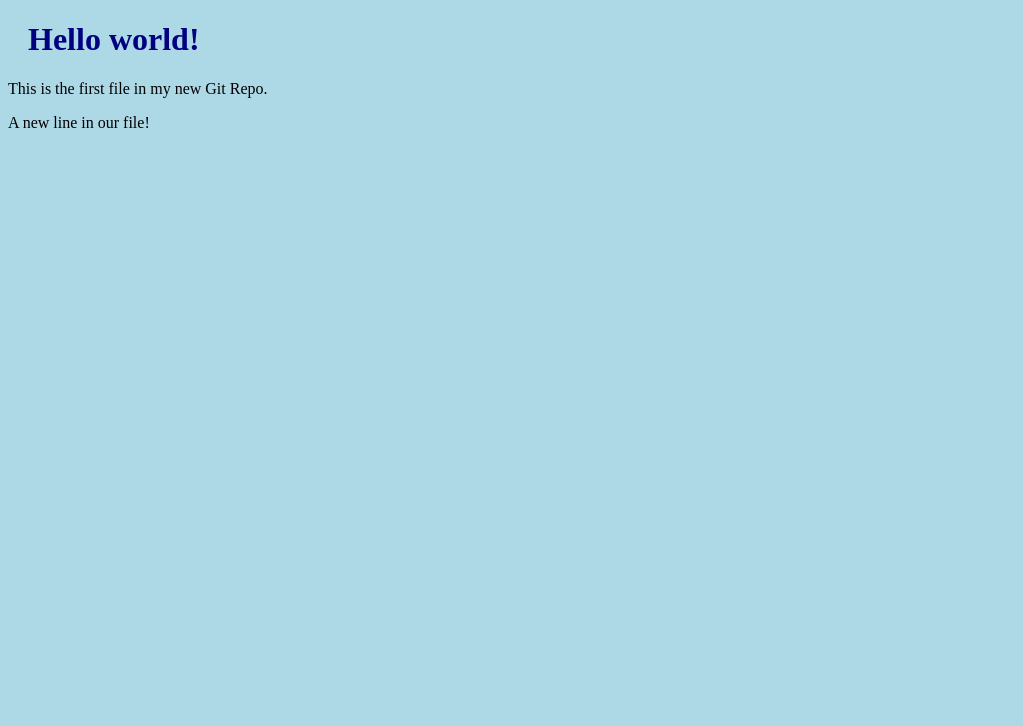
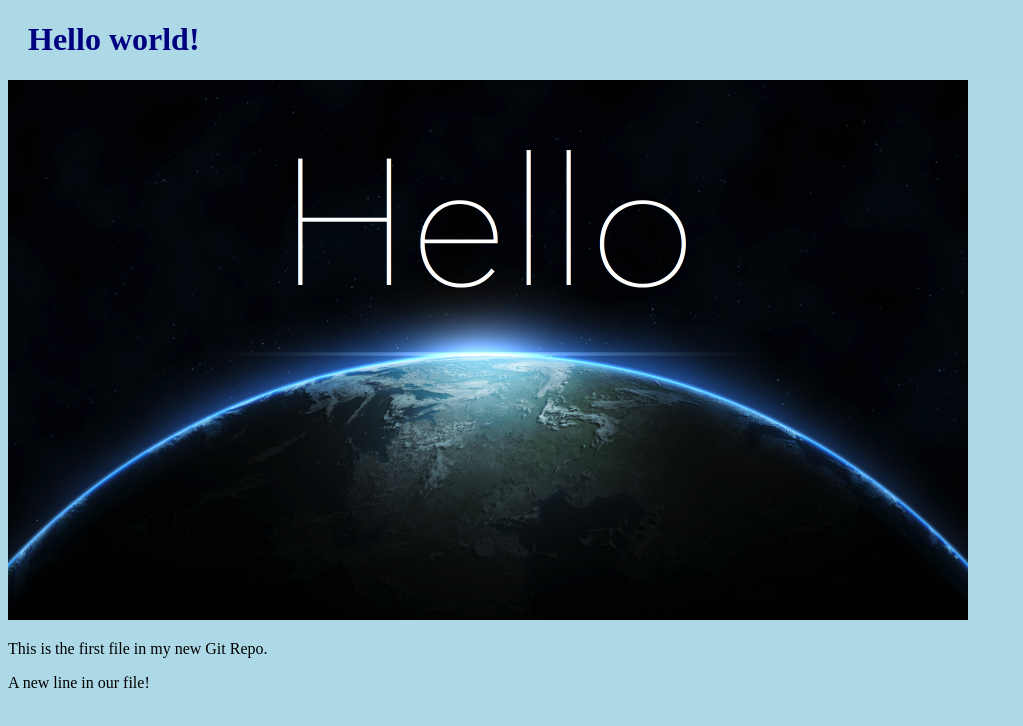
Before and after one commit to philippe-populaire/myFirstGit, a plain HTML site: page index.html in a window 1280 px wide. Shown: the whole page, without its empty margins (0-1023 px from the left). Drawn offline with Linux system fonts and the light colour scheme.

Commit message:
Added an image to Hello World

```diff
--- a/index.html
+++ b/index.html
@@ -1,4 +1,4 @@
-<!DOCTYPE html>
+ <!DOCTYPE html>
 <html>
 <head>
 <title>Hello World!</title>
@@ -7,6 +7,8 @@
 <body>
 
 <h1>Hello world!</h1>
+<div><img src="hello_world.png" alt="Hello World from Space"
+style="width:100%;max-width:960px"></div>
 <p>This is the first file in my new Git Repo.</p>
 <p>A new line in our file!</p>
 
```
Also changed, not shown: hello_world.png (added).
